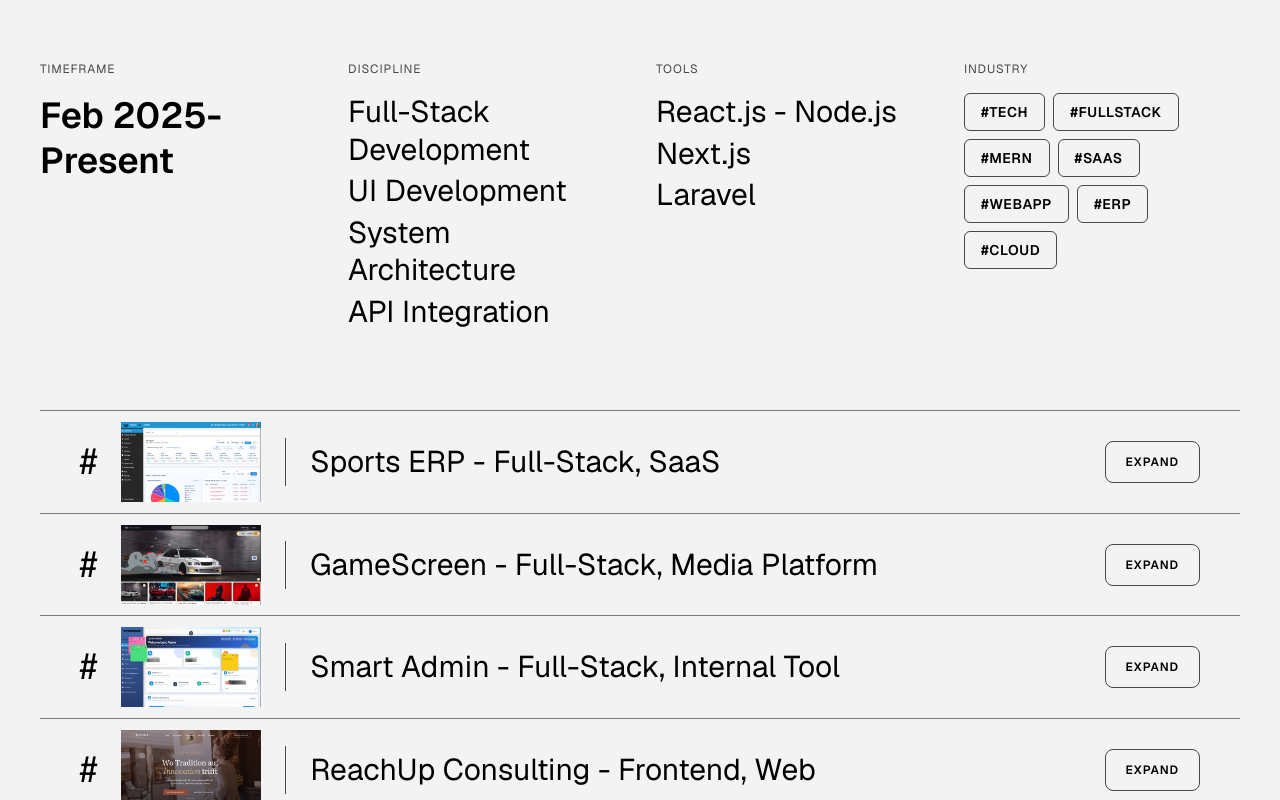
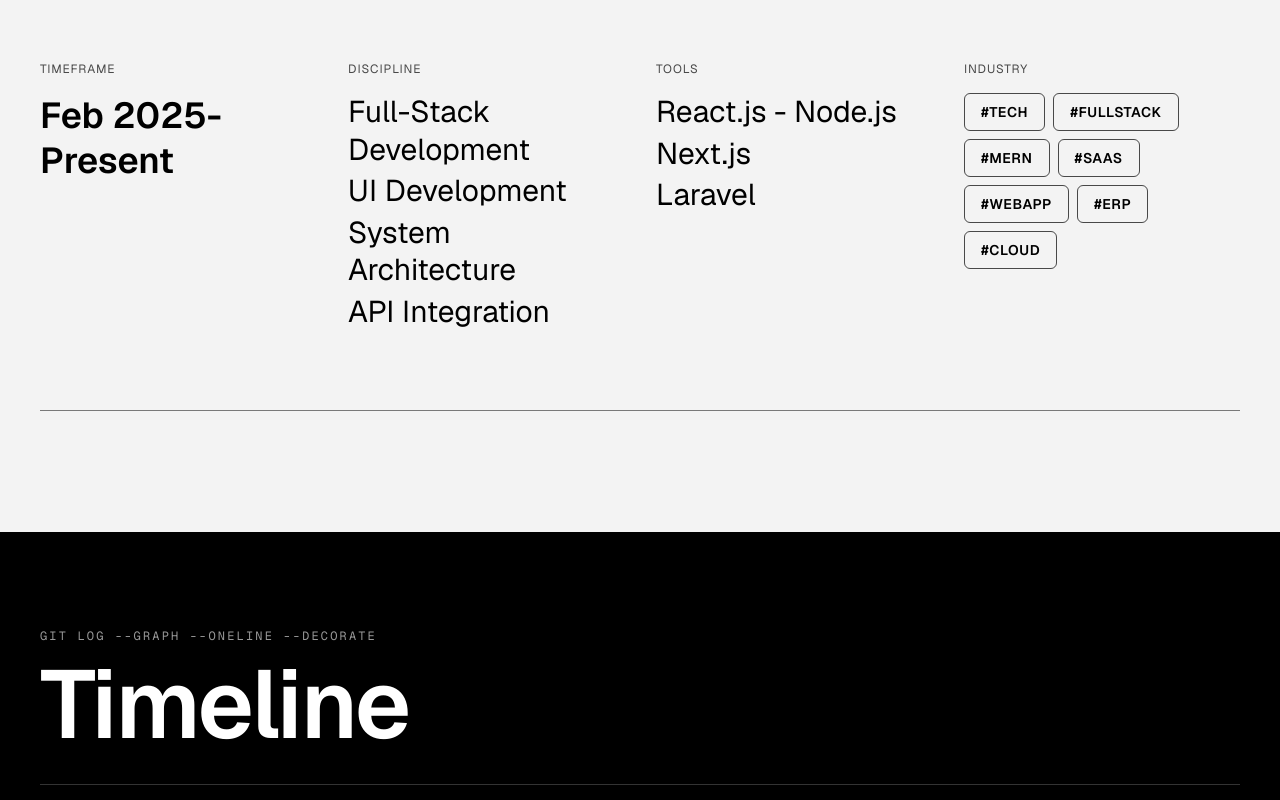
Before and after one commit to ankit81413/PortFolio_01, a Next.js app: page / in a window 1280 px wide. Shown: the part 2000-2800 px from the top of the page. Built offline with nearby package versions, Linux system fonts and the light colour scheme.

Commit message:
link fixes

```diff
--- a/app/components/ProjectList.tsx
+++ b/app/components/ProjectList.tsx
@@ -31,68 +31,68 @@
 };
 
 const PROJECTS: ProjectItem[] = [
-  {
-    id: "sportserp",
-    title: "Sports ERP",
-    subtitle: "Full-Stack, SaaS",
-    description:
-      "A multi-branch Sports ERP system handling POS billing, memberships, customer records, and role-based access - built for SwimmingPools running real operations.",
-    image: "/Projects/SportsERP.png",
-    skills: ["React", "Node.js", "MySQL", "AWS S3", "Laravel", "REST APIs"],
-    links: [
-      // { label: "Live", href: "https://erpsports.com/" },
-    ],
-  },
-  {
-    id: "gamescreen",
-    title: "GameScreen",
-    subtitle: "Full-Stack, Media Platform",
-    description:
-      "A multi-user gaming wallpaper platform supporting 4K uploads, Personalised Feed, likes, comments, and downloads - built with an async media processing pipeline using Redis, FFmpeg, and AWS S3.",
-    image: "/Projects/GameScreen.png",
-    skills: ["React", "Node.js", "Laravel", "MongoDB", "Redis", "Docker", "AWS S3", "FFmpeg"],
-    links: [
-      { label: "Github", href: "https://github.com/ankit81413/GameScreen-Larevel" },
-      { label: "Live", href: "https://gamescreen.onrender.com" },
-    ],
-  },
-  {
-    id: "smartadmin",
-    title: "Smart Admin",
-    subtitle: "Full-Stack, Internal Tool",
-    description:
-      "A complete internal management system for a software company - handling employees, salaries, projects, tasks, client panels with real-time progress tracking, documents, and salary slips. Built end-to-end in Laravel and MySQL.",
-    image: "/Projects/SmartAdmin.png",
-    skills: ["Laravel", "PHP", "MySQL", "REST APIs"],
-    links: [
-      { label: "No public urls", href: "#" },
-      { label: "Companie's internal propperty", href: "#" },
-    ],
-  },
-  {
-    id: "reachup",
-    title: "ReachUp Consulting",
-    subtitle: "Frontend, Web",
-    description:
-      "A professional consulting website built for a German client - clean, responsive, and production-deployed.",
-    image: "/Projects/ReachUp.png",
-    skills: ["Next.js", "React", "Tailwind CSS", "Bootstrap"],
-    links: [
-      // { label: "Live", href: "https://www.reachup-consulting.de/" },
-    ],
-  },
-  {
-    id: "extragroup",
-    title: "Extra Group",
-    subtitle: "Frontend, Web",
-    description:
-      "A production website built for a German client - responsive, clean, and live.",
-    image: "/Projects/ExtraGroup.png",
-    skills: ["Next.js", "React", "Tailwind CSS", "Bootstrap"],
-    links: [
-      // { label: "Live", href: "https://extra-group.com/" },
-    ],
-  }
+  // {
+  //   id: "sportserp",
+  //   title: "Sports ERP",
+  //   subtitle: "Full-Stack, SaaS",
+  //   description:
+  //     "A multi-branch Sports ERP system handling POS billing, memberships, customer records, and role-based access - built for SwimmingPools running real operations.",
+  //   image: "/Projects/SportsERP.png",
+  //   skills: ["React", "Node.js", "MySQL", "AWS S3", "Laravel", "REST APIs"],
+  //   links: [
+  //     // { label: "Live", href: "https://erpsports.com/" },
+  //   ],
+  // },
+  // {
+  //   id: "gamescreen",
+  //   title: "GameScreen",
+  //   subtitle: "Full-Stack, Media Platform",
+  //   description:
+  //     "A multi-user gaming wallpaper platform supporting 4K uploads, Personalised Feed, likes, comments, and downloads - built with an async media processing pipeline using Redis, FFmpeg, and AWS S3.",
+  //   image: "/Projects/GameScreen.png",
+  //   skills: ["React", "Node.js", "Laravel", "MongoDB", "Redis", "Docker", "AWS S3", "FFmpeg"],
+  //   links: [
+  //     { label: "Github", href: "https://github.com/ankit81413/GameScreen-Larevel" },
+  //     { label: "Live", href: "https://gamescreen.onrender.com" },
+  //   ],
+  // },
+  // {
+  //   id: "smartadmin",
+  //   title: "Smart Admin",
+  //   subtitle: "Full-Stack, Internal Tool",
+  //   description:
+  //     "A complete internal management system for a software company - handling employees, salaries, projects, tasks, client panels with real-time progress tracking, documents, and salary slips. Built end-to-end in Laravel and MySQL.",
+  //   image: "/Projects/SmartAdmin.png",
+  //   skills: ["Laravel", "PHP", "MySQL", "REST APIs"],
+  //   links: [
+  //     { label: "No public urls", href: "#" },
+  //     { label: "Companie's internal propperty", href: "#" },
+  //   ],
+  // },
+  // {
+  //   id: "reachup",
+  //   title: "ReachUp Consulting",
+  //   subtitle: "Frontend, Web",
+  //   description:
+  //     "A professional consulting website built for a German client - clean, responsive, and production-deployed.",
+  //   image: "/Projects/ReachUp.png",
+  //   skills: ["Next.js", "React", "Tailwind CSS", "Bootstrap"],
+  //   links: [
+  //     // { label: "Live", href: "https://www.reachup-consulting.de/" },
+  //   ],
+  // },
+  // {
+  //   id: "extragroup",
+  //   title: "Extra Group",
+  //   subtitle: "Frontend, Web",
+  //   description:
+  //     "A production website built for a German client - responsive, clean, and live.",
+  //   image: "/Projects/ExtraGroup.png",
+  //   skills: ["Next.js", "React", "Tailwind CSS", "Bootstrap"],
+  //   links: [
+  //     // { label: "Live", href: "https://extra-group.com/" },
+  //   ],
+  // }
 ];
 
 export function ProjectList() {
```
